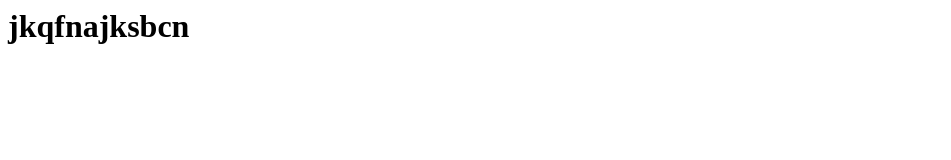
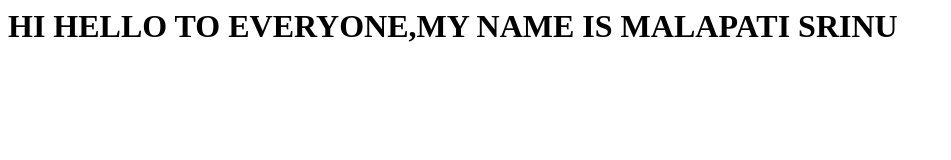
Before and after one commit to srinumalapati/one, a plain HTML site: page index.html in a window 1280 px wide. Shown: the whole page, without its empty margins (0-951 px from the left). Drawn offline with Linux system fonts and the light colour scheme.

Commit message:
Update index.html

```diff
--- a/index.html
+++ b/index.html
@@ -1 +1 @@
-<h1>jkqfnajksbcn</h1>
+<h1>HI HELLO TO EVERYONE,MY NAME IS MALAPATI SRINU</h1>
```
